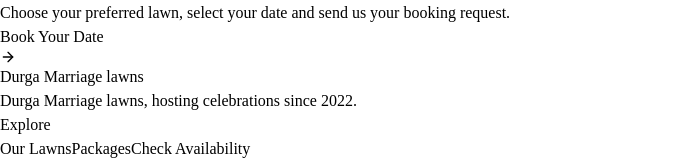
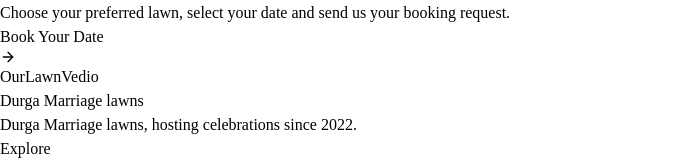
Before and after one commit to Anandpatel09/Marriage-Lawn-Management-System, a React (Vite) app in the folder frontend/: page /lawns in a window 1280 px wide. Shown: the part 2294-2454 px from the top of the page, without its empty margins (0-699 px from the left). Built offline with nearby package versions, Linux system fonts and the light colour scheme.

Commit message:
adding vedio component

```diff
--- a/frontend/src/pages/public/OwerLawn/OurLawns.tsx
+++ b/frontend/src/pages/public/OwerLawn/OurLawns.tsx
@@ -3,6 +3,7 @@ import { useNavigate } from "react-router-dom";
 
 import Navbar from "../../../components/comman/Navbar";
 import Footer from "../../../components/comman/Footer";
+import OurLawnVedio from "./OurLawnVedio";
 
 interface Lawn {
   id: number;
@@ -334,7 +335,7 @@ const OurLawns = () => {
           </div>
         </section>
       </main>
-
+      <OurLawnVedio/>
       <Footer />
     </div>
   );
```
